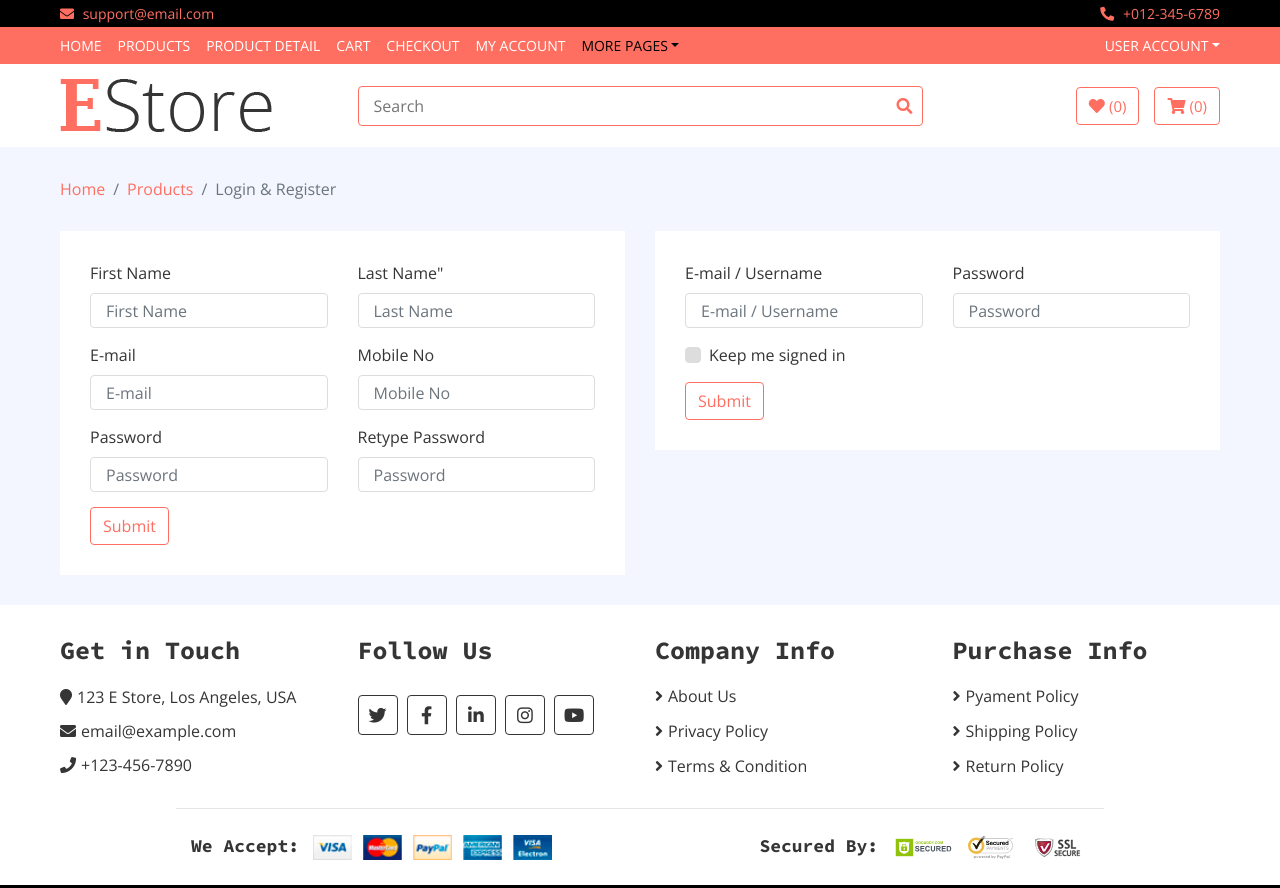
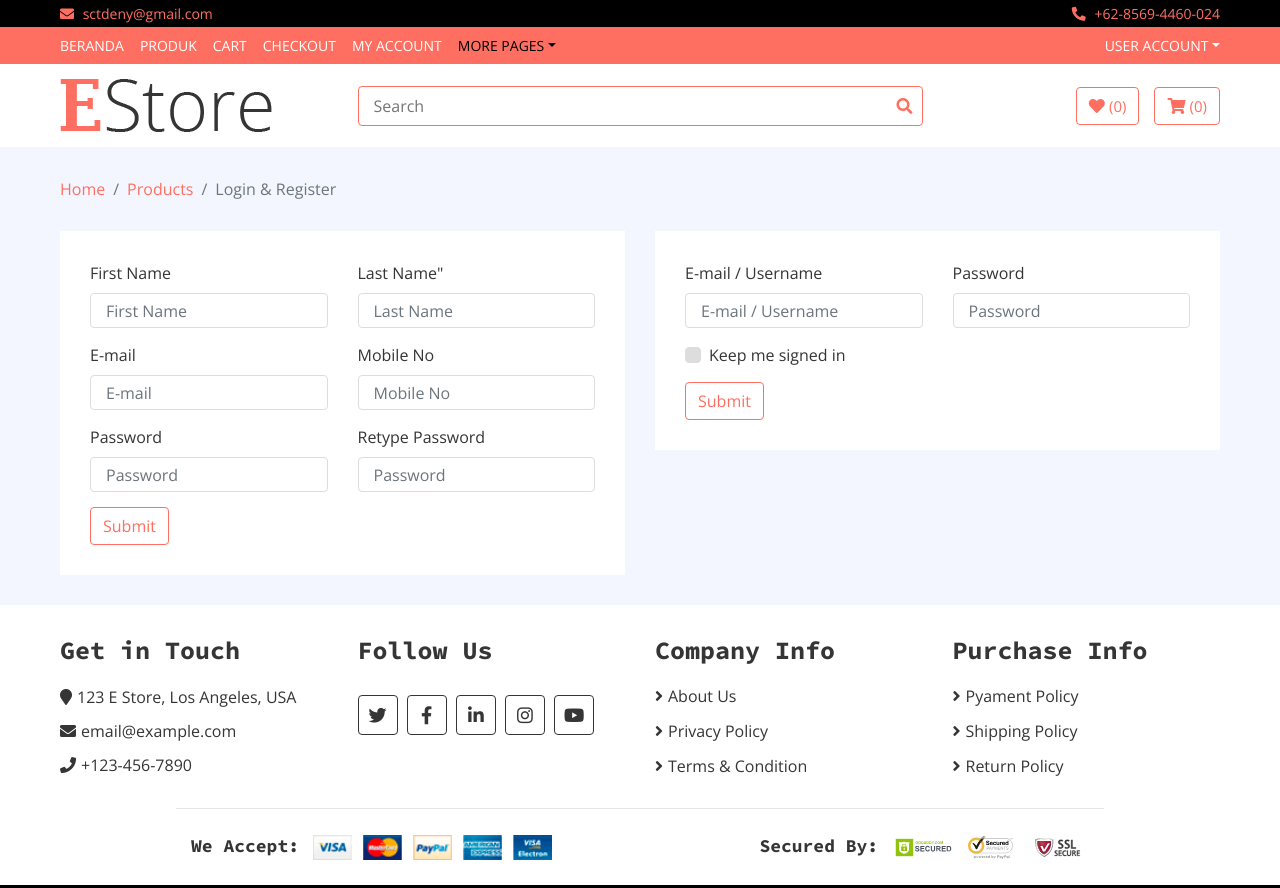
Before and after one commit to denisubakti/denisubakti.github.io, a plain HTML site: page login.html in a window 1280 px wide. Shown: the top 888 px of the page. Drawn offline with nearby package versions, Linux system fonts and the light colour scheme.

Commit message:
pengubahan judul + isi

```diff
--- a/login.html
+++ b/login.html
@@ -2,7 +2,7 @@
 <html lang="en">
     <head>
         <meta charset="utf-8">
-        <title>E Store - eCommerce HTML Template</title>
+        <title>Koperasi Berkah Mandiri</title>
         <meta content="width=device-width, initial-scale=1.0" name="viewport">
         <meta content="eCommerce HTML Template Free Download" name="keywords">
         <meta content="eCommerce HTML Template Free Download" name="description">
@@ -30,11 +30,11 @@
                 <div class="row">
                     <div class="col-sm-6">
                         <i class="fa fa-envelope"></i>
-                        support@email.com
+                        sctdeny@gmail.com
                     </div>
                     <div class="col-sm-6">
                         <i class="fa fa-phone-alt"></i>
-                        +012-345-6789
+                        +62-8569-4460-024
                     </div>
                 </div>
             </div>
@@ -52,9 +52,8 @@
 
                     <div class="collapse navbar-collapse justify-content-between" id="navbarCollapse">
                         <div class="navbar-nav mr-auto">
-                            <a href="index.html" class="nav-item nav-link">Home</a>
-                            <a href="product-list.html" class="nav-item nav-link">Products</a>
-                            <a href="product-detail.html" class="nav-item nav-link">Product Detail</a>
+                            <a href="index.html" class="nav-item nav-link">Beranda</a>
+                            <a href="product-list.html" class="nav-item nav-link">Produk</a>
                             <a href="cart.html" class="nav-item nav-link">Cart</a>
                             <a href="checkout.html" class="nav-item nav-link">Checkout</a>
                             <a href="my-account.html" class="nav-item nav-link">My Account</a>
```
